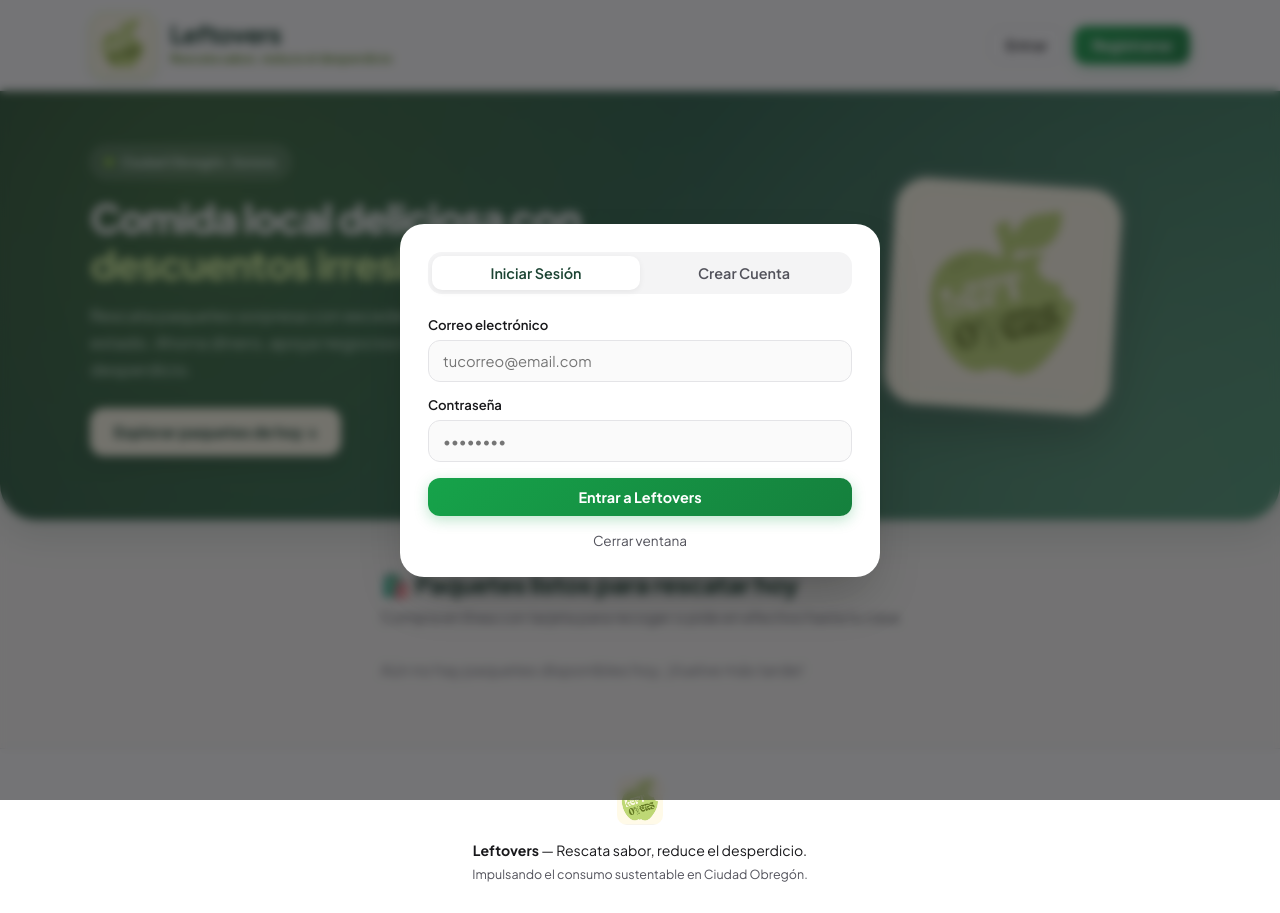
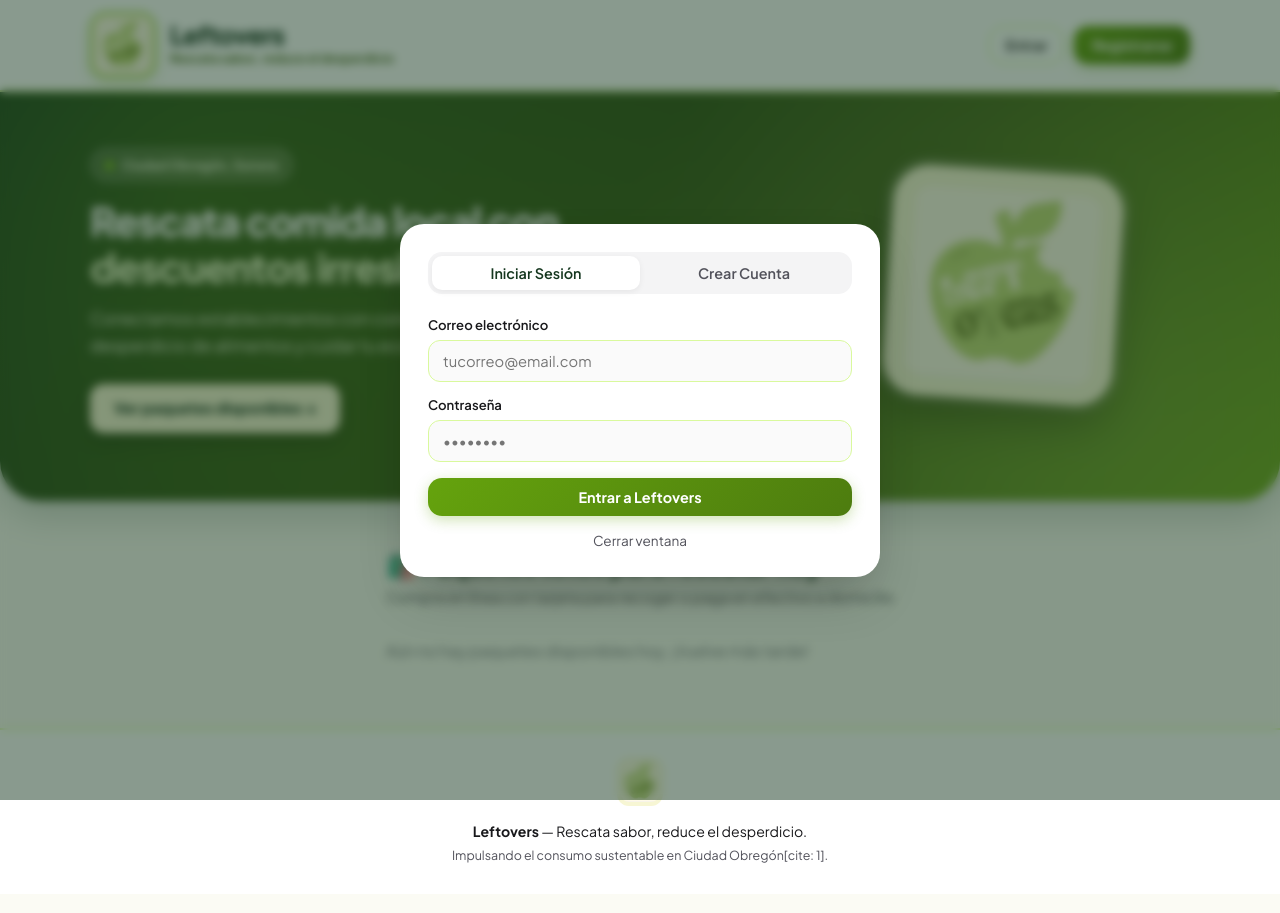
Before and after one commit to ItsYovz/leftovers, a plain HTML site: page index.html in a window 1280 px wide. Both pictures are taken after a click on the button "Entrar". Drawn offline with nearby package versions, Linux system fonts and the light colour scheme; no server answers.

Commit message:
Add files via upload

```diff
--- a/index.html
+++ b/index.html
@@ -7,7 +7,7 @@
   <link rel="preconnect" href="https://fonts.googleapis.com">
   <link rel="preconnect" href="https://fonts.gstatic.com" crossorigin>
   <link href="https://fonts.googleapis.com/css2?family=Plus+Jakarta+Sans:wght@400;500;600;700;800&display=swap" rel="stylesheet">
-  <!-- Mapa Interactivo Leaflet (Gratis y sin API Key) -->
+  <!-- Mapa Interactivo Leaflet -->
   <link rel="stylesheet" href="https://unpkg.com/leaflet@1.9.4/dist/leaflet.css" />
   <script src="https://unpkg.com/leaflet@1.9.4/dist/leaflet.js"></script>
   <link rel="stylesheet" href="styles.css">
@@ -15,7 +15,7 @@
 </head>
 <body>
 
-  <!-- Navbar con Logo más grande y destacado -->
+  <!-- Navbar -->
   <header class="navbar">
     <div class="container nav-content">
       <div class="brand" onclick="window.scrollTo({top: 0, behavior: 'smooth'})" style="cursor: pointer;">
@@ -28,12 +28,12 @@
         </div>
       </div>
       <div class="nav-auth" id="nav-auth-container">
-        <!-- Se llena dinámicamente -->
+        <!-- Dinámico -->
       </div>
     </div>
   </header>
 
-  <!-- Hero Section Dinámico con Logo Protagonista -->
+  <!-- Hero Section -->
   <section class="hero" id="hero-section">
     <div class="hero-bg-shapes"></div>
     <div class="container hero-grid animate-fade-up">
@@ -41,10 +41,10 @@
         <span class="pill-badge">
           <span class="pulse-dot"></span> Ciudad Obregón, Sonora
         </span>
-        <h2>Comida local deliciosa con <span>descuentos irresistibles.</span></h2>
-        <p>Rescata paquetes sorpresa con excedentes del día en perfecto estado. Ahorra dinero, apoya negocios locales y reduce el desperdicio.</p>
+        <h2>Rescata comida local con <span>descuentos irresistibles.</span></h2>
+        <p>Conectamos establecimientos con consumidores para evitar el desperdicio de alimentos y cuidar tu economía diaria[cite: 1].</p>
         <div class="hero-cta">
-          <a href="#vista-catalogo" class="btn-hero-cta">Explorar paquetes de hoy ↓</a>
+          <a href="#vista-catalogo" class="btn-hero-cta">Ver paquetes disponibles ↓</a>
         </div>
       </div>
       <div class="hero-logo-showcase animate-float">
@@ -58,19 +58,19 @@
   <!-- Contenido Principal -->
   <main class="container main-content">
 
-    <!-- VISTA CLIENTE / GENERAL -->
+    <!-- VISTA CLIENTE -->
     <div id="vista-catalogo" class="animate-fade-up" style="animation-delay: 0.1s;">
       <div class="section-header">
         <div>
           <h3>🛍️ Paquetes listos para rescatar hoy</h3>
-          <p class="section-sub">Compra en línea con tarjeta para recoger o pide en efectivo hasta tu casa</p>
+          <p class="section-sub">Compra en línea con tarjeta para recoger o paga en efectivo a domicilio</p>
         </div>
       </div>
 
       <div id="grid-productos" class="grid-cards">
         <div class="loader-container">
           <div class="spinner"></div>
-          <p>Buscando paquetes frescos cerca de ti...</p>
+          <p>Buscando paquetes frescos...</p>
         </div>
       </div>
     </div>
@@ -81,7 +81,7 @@
         <div>
           <span class="badge-negocio">Modo Comercio Local</span>
           <h2>Panel de Gestión</h2>
-          <p id="nombre-negocio-label">Publica tus excedentes del día en segundos.</p>
+          <p id="nombre-negocio-label">Publica tus excedentes y dales salida.</p>
         </div>
         <button class="btn-primario btn-lg" onclick="abrirModalProducto()">
           <span>+</span> Publicar Nuevo Paquete
@@ -99,13 +99,13 @@
   <!-- Footer -->
   <footer class="footer">
     <div class="container">
-      <img src="logo.png" alt="Leftovers" style="height: 48px; margin-bottom: 8px; border-radius: 10px;">
+      <img src="logo.png" alt="Leftovers" style="height: 48px; margin-bottom: 8px; border-radius: 12px; background: var(--crema-logo); padding: 4px;">
       <p><strong>Leftovers</strong> — Rescata sabor, reduce el desperdicio.</p>
-      <p class="footer-sub">Impulsando el consumo sustentable en Ciudad Obregón.</p>
+      <p class="footer-sub">Impulsando el consumo sustentable en Ciudad Obregón[cite: 1].</p>
     </div>
   </footer>
 
-  <!-- MODAL DE AUTENTICACIÓN CON MAPA PARA RESTAURANTES -->
+  <!-- MODAL AUTH -->
   <div id="modal-auth" class="modal hidden" onclick="cerrarSiClickFuera(event, 'modal-auth')">
     <div class="modal-box modal-auth-wide animate-modal">
       <div class="modal-header-tabs">
@@ -125,18 +125,17 @@
         <label>¿Cómo usarás Leftovers?</label>
         <select id="reg-tipo" onchange="toggleCamposNegocio()">
           <option value="cliente">🙋‍♂️ Soy Cliente (Quiero rescatar comida)</option>
-          <option value="restaurante">🏪 Soy Restaurante / Comercio local</option>
+          <option value="restaurante">🏪 Soy Restaurante / Comercio local[cite: 1]</option>
         </select>
 
         <label id="label-nombre">Tu nombre completo</label>
         <input type="text" id="reg-nombre" required placeholder="Ej. Jose Chavez">
 
-        <!-- Campos con Mapa Interactivo para Restaurante -->
         <div id="campos-restaurante" class="hidden">
           <label>📍 Selecciona tu ubicación en el mapa de Ciudad Obregón</label>
-          <p class="hint-mapa">Toca o arrastra el marcador azul hasta el punto exacto de tu negocio:</p>
+          <p class="hint-mapa">Toca o arrastra el marcador hasta el punto exacto de tu negocio:</p>
           <div id="mapa-registro" class="mapa-box"></div>
-          <input type="text" id="reg-direccion" readonly placeholder="Haz clic en el mapa para fijar tu ubicación..." required>
+          <input type="text" id="reg-direccion" readonly placeholder="Haz clic en el mapa..." required>
           <input type="hidden" id="reg-lat">
           <input type="hidden" id="reg-lng">
         </div>
@@ -154,18 +153,18 @@
     </div>
   </div>
 
-  <!-- MODAL PARA PUBLICAR PRODUCTO CON CÁLCULO DE PORCENTAJE -->
+  <!-- MODAL PUBLICAR PRODUCTO (VALIDACIÓN ESTRICTA DE DESCUENTO) -->
   <div id="modal-producto" class="modal hidden" onclick="cerrarSiClickFuera(event, 'modal-producto')">
     <div class="modal-box animate-modal">
       <h3>📦 Nuevo Paquete Sorpresa</h3>
-      <p class="modal-desc">Ingresa el precio normal y el porcentaje de descuento que aplicarás.</p>
+      <p class="modal-desc">El descuento es obligatorio para rescatar excedentes.</p>
 
       <form id="form-nuevo-producto" onsubmit="guardarProducto(event)" class="auth-form">
         <label>Nombre del paquete o platillo</label>
         <input type="text" id="prod-titulo" required placeholder="Ej. Paquete Sorpresa Pan Dulce">
 
-        <label>¿Qué incluye o qué deben saber?</label>
-        <textarea id="prod-desc" rows="2" placeholder="Ej. Bolsa mixta con 6 piezas recién horneadas..." required></textarea>
+        <label>¿Qué incluye?</label>
+        <textarea id="prod-desc" rows="2" placeholder="Ej. Bolsa mixta con piezas del día..." required></textarea>
 
         <div class="form-row">
           <div>
@@ -173,12 +172,11 @@
             <input type="number" id="prod-precio-orig" step="0.01" min="1" required placeholder="120" oninput="calcularPrecioDescuento()">
           </div>
           <div>
-            <label>Descuento a aplicar (%)</label>
-            <input type="number" id="prod-porcentaje" min="10" max="90" value="50" required placeholder="50" oninput="calcularPrecioDescuento()">
+            <label>Descuento obligatorio (%) *</label>
+            <input type="number" id="prod-porcentaje" min="1" max="90" required placeholder="Ej. 50" oninput="calcularPrecioDescuento()">
           </div>
         </div>
 
-        <!-- Caja de vista previa del cálculo automático -->
         <div class="calculo-preview-box">
           <span>Precio final para el cliente:</span>
           <strong id="preview-precio-final">$0.00 MXN</strong>
@@ -203,11 +201,10 @@
     </div>
   </div>
 
-  <!-- MODAL DE CHECKOUT (TARJETA RECOGER O EFECTIVO A DOMICILIO) -->
+  <!-- MODAL CHECKOUT -->
   <div id="modal-checkout" class="modal hidden" onclick="cerrarSiClickFuera(event, 'modal-checkout')">
     <div class="modal-box modal-checkout-box animate-modal">
 
-      <!-- Paso 1: Formulario -->
       <div id="checkout-paso-pago">
         <div class="checkout-header">
           <span class="badge-seguro">🛍️ Finalizar Pedido en Leftovers</span>
@@ -220,7 +217,7 @@
           <div class="resumen-compra-box">
             <div class="form-row">
               <div>
-                <label>Cantidad de paquetes</label>
+                <label>Cantidad</label>
                 <input type="number" id="checkout-cantidad" value="1" min="1" required onchange="recalcularTotalCheckout()">
               </div>
               <div>
@@ -237,17 +234,16 @@
             </div>
           </div>
 
-          <!-- BLOQUE A: PAGO CON TARJETA (RECOGER EN LOCAL) -->
           <div id="bloque-pago-tarjeta">
-            <label>Horario para pasar a recoger</label>
+            <label>Horario para recoger</label>
             <select id="checkout-horario">
               <option value="Hoy 18:00 - 19:00">Hoy 18:00 - 19:00</option>
               <option value="Hoy 19:00 - 20:00">Hoy 19:00 - 20:00</option>
               <option value="Hoy 20:00 - 21:00">Hoy 20:00 - 21:00</option>
             </select>
 
-            <label>Nombre del titular de la tarjeta</label>
-            <input type="text" id="checkout-titular" placeholder="Como aparece en la tarjeta">
+            <label>Titular de la tarjeta</label>
+            <input type="text" id="checkout-titular" placeholder="Nombre completo">
 
             <label>Número de tarjeta</label>
             <input type="text" id="checkout-tarjeta" maxlength="19" placeholder="4555 •••• •••• 1234" oninput="formatearNumeroTarjeta(this)">
@@ -264,20 +260,19 @@
             </div>
           </div>
 
-          <!-- BLOQUE B: PAGO EN EFECTIVO (ENVÍO A DOMICILIO) -->
           <div id="bloque-pago-efectivo" class="hidden">
             <div class="aviso-efectivo">
-              🛵 Pagas en efectivo al repartidor cuando llegue a tu puerta.
+              🛵 Pagas en efectivo al repartidor al llegar a tu puerta.
             </div>
-            <label>Dirección completa de entrega (Calle, número y colonia)</label>
-            <textarea id="checkout-direccion-casa" rows="2" placeholder="Ej. Calle Náinari #1234, Col. Cumuripa, entre California y Jalisco"></textarea>
+            <label>Dirección completa de entrega</label>
+            <textarea id="checkout-direccion-casa" rows="2" placeholder="Calle, número, colonia..."></textarea>
 
-            <label>Referencias de tu casa (Color, rejas, etc.)</label>
-            <input type="text" id="checkout-referencias" placeholder="Ej. Casa blanca de dos pisos frente al parque">
+            <label>Referencias</label>
+            <input type="text" id="checkout-referencias" placeholder="Color de casa, portón, etc.">
           </div>
 
           <label>Teléfono de contacto</label>
-          <input type="tel" id="checkout-telefono" required placeholder="Ej. 6441234567">
+          <input type="tel" id="checkout-telefono" required placeholder="6441234567">
 
           <div class="modal-actions">
             <button type="button" class="btn-secundario" onclick="cerrarModalCheckout()">Cancelar</button>
@@ -286,18 +281,16 @@
         </form>
       </div>
 
-      <!-- Paso 2: Procesando -->
       <div id="checkout-paso-procesando" class="hidden text-center" style="padding: 35px 10px;">
         <div class="spinner" style="width: 48px; height: 48px; border-width: 4px;"></div>
-        <h3 style="margin-top: 15px; color: var(--verde-oscuro);" id="texto-procesando">Procesando tu pedido...</h3>
-        <p class="modal-desc">Confirmando disponibilidad con el establecimiento</p>
+        <h3 style="margin-top: 15px; color: var(--verde-oscuro);" id="texto-procesando">Procesando...</h3>
+        <p class="modal-desc">Validando detalles</p>
       </div>
 
-      <!-- Paso 3: Ticket Digital -->
       <div id="checkout-paso-exito" class="hidden text-center">
         <div class="ticket-check">✅</div>
         <h3 style="color: var(--verde-oscuro);">¡Pedido Confirmado!</h3>
-        <p class="modal-desc" id="ticket-subtitulo">Guarda tu comprobante digital.</p>
+        <p class="modal-desc" id="ticket-subtitulo">Guarda tu comprobante.</p>
 
         <div class="ticket-digital">
           <div class="ticket-fila">
@@ -317,8 +310,8 @@
             <strong id="ticket-modalidad">Recoger</strong>
           </div>
           <div class="ticket-fila">
-            <span id="ticket-label-lugar">Dirección:</span>
-            <span id="ticket-valor-lugar">Lugar</span>
+            <span id="ticket-label-lugar">Lugar:</span>
+            <span id="ticket-valor-lugar">Dirección</span>
           </div>
           <div class="ticket-fila ticket-total">
             <span>Total:</span>
@@ -326,7 +319,7 @@
           </div>
         </div>
 
-        <button type="button" class="btn-primario w-full" onclick="cerrarModalCheckout()">Listo, volver al catálogo</button>
+        <button type="button" class="btn-primario w-full" onclick="cerrarModalCheckout()">Volver al catálogo</button>
       </div>
 
     </div>
--- a/styles.css
+++ b/styles.css
@@ -1,20 +1,20 @@
 :root {
-  --bg-crema: #fcfbf7;
-  --crema-logo: #fdfbe7;
+  --bg-crema: #fbfbf4;
+  --crema-logo: #f7f6d4;
   --blanco: #ffffff;
-  --verde-oscuro: #1b4332;
-  --verde-oliva: #4d7c0f;
-  --verde-lima: #a3e635;
-  --verde-principal: #16a34a;
-  --verde-hover: #15803d;
-  --verde-suave: #dcfce7;
+  --verde-oscuro: #14361e;
+  --verde-oliva: #3f6212;
+  --verde-lima: #84cc16;
+  --verde-principal: #65a30d;
+  --verde-hover: #4d7c0f;
+  --verde-suave: #ecfccb;
   --ambar-suave: #fef3c7;
   --ambar-texto: #92400e;
   --texto-oscuro: #18181b;
   --texto-gris: #52525b;
-  --borde: #e4e4e7;
-  --sombra-suave: 0 10px 30px -5px rgba(27, 67, 50, 0.07);
-  --sombra-hover: 0 22px 35px -10px rgba(27, 67, 50, 0.16);
+  --borde: #d9f99d;
+  --sombra-suave: 0 12px 30px -5px rgba(79, 110, 41, 0.1);
+  --sombra-hover: 0 20px 40px -10px rgba(79, 110, 41, 0.22);
 }
 
 * {
@@ -60,9 +60,9 @@ body {
 }
 
 @keyframes pulse {
-  0% { transform: scale(0.95); box-shadow: 0 0 0 0 rgba(163, 230, 53, 0.8); }
-  70% { transform: scale(1); box-shadow: 0 0 0 9px rgba(163, 230, 53, 0); }
-  100% { transform: scale(0.95); box-shadow: 0 0 0 0 rgba(163, 230, 53, 0); }
+  0% { transform: scale(0.95); box-shadow: 0 0 0 0 rgba(132, 204, 22, 0.8); }
+  70% { transform: scale(1); box-shadow: 0 0 0 10px rgba(132, 204, 22, 0); }
+  100% { transform: scale(0.95); box-shadow: 0 0 0 0 rgba(132, 204, 22, 0); }
 }
 
 @keyframes spin { to { transform: rotate(360deg); } }
@@ -71,12 +71,12 @@ body {
 .animate-float { animation: floatLogo 4.5s ease-in-out infinite; }
 .animate-modal { animation: modalPop 0.3s cubic-bezier(0.16, 1, 0.3, 1) forwards; }
 
-/* --- NAVBAR CON LOGO DESTACADO --- */
+/* --- NAVBAR --- */
 .navbar {
-  background: rgba(255, 255, 255, 0.88);
+  background: rgba(255, 255, 255, 0.92);
   backdrop-filter: blur(14px);
   -webkit-backdrop-filter: blur(14px);
-  border-bottom: 1px solid rgba(228, 228, 231, 0.7);
+  border-bottom: 2px solid var(--borde);
   padding: 12px 0;
   position: sticky;
   top: 0;
@@ -97,10 +97,10 @@ body {
 
 .logo-wrapper {
   background: var(--crema-logo);
-  padding: 4px;
-  border-radius: 14px;
-  border: 1.5px solid #d9f99d;
-  box-shadow: 0 4px 10px rgba(77, 124, 15, 0.12);
+  padding: 5px;
+  border-radius: 16px;
+  border: 2px solid var(--verde-lima);
+  box-shadow: 0 6px 15px rgba(101, 163, 13, 0.2);
   display: flex;
   align-items: center;
   justify-content: center;
@@ -108,18 +108,18 @@ body {
 }
 
 .brand:hover .logo-wrapper {
-  transform: rotate(-6deg) scale(1.08);
+  transform: rotate(-5deg) scale(1.08);
 }
 
 .logo {
-  height: 56px;
-  width: 56px;
+  height: 52px;
+  width: 52px;
   object-fit: contain;
   border-radius: 10px;
 }
 
 .brand h1 {
-  font-size: 1.55rem;
+  font-size: 1.6rem;
   color: var(--verde-oscuro);
   font-weight: 800;
   letter-spacing: -0.03em;
@@ -129,7 +129,7 @@ body {
 .slogan {
   font-size: 0.78rem;
   color: var(--verde-oliva);
-  font-weight: 600;
+  font-weight: 700;
 }
 
 /* --- BOTONES --- */
@@ -140,12 +140,12 @@ body {
   color: var(--blanco);
   border: none;
   padding: 10px 18px;
-  border-radius: 12px;
+  border-radius: 14px;
   font-weight: 700;
   font-size: 0.9rem;
   cursor: pointer;
   transition: all 0.25s cubic-bezier(0.16, 1, 0.3, 1);
-  box-shadow: 0 4px 14px rgba(22, 163, 74, 0.28);
+  box-shadow: 0 4px 14px rgba(101, 163, 13, 0.3);
   display: inline-flex;
   align-items: center;
   justify-content: center;
@@ -154,7 +154,7 @@ body {
 
 .btn-primario:hover {
   transform: translateY(-2px);
-  box-shadow: 0 8px 20px rgba(22, 163, 74, 0.38);
+  box-shadow: 0 8px 20px rgba(101, 163, 13, 0.4);
 }
 
 .btn-primario:active { transform: scale(0.97); }
@@ -163,34 +163,34 @@ body {
 .btn-secundario {
   background: var(--blanco);
   color: var(--texto-oscuro);
-  border: 1.5px solid var(--borde);
+  border: 1.5px solid #bef264;
   padding: 9px 16px;
-  border-radius: 12px;
+  border-radius: 14px;
   font-weight: 600;
   font-size: 0.9rem;
   cursor: pointer;
   transition: all 0.2s ease;
 }
 
-.btn-secundario:hover { background: #f4f4f5; border-color: #d4d4d8; }
+.btn-secundario:hover { background: #f7fee7; border-color: var(--verde-lima); }
 
-/* --- HERO DINÁMICO CON LOGO PROTAGONISTA --- */
+/* --- HERO SECTION --- */
 .hero {
   position: relative;
-  background: linear-gradient(135deg, #1b4332 0%, #2d6a4f 60%, #40916c 100%);
+  background: linear-gradient(135deg, #14361e 0%, #3f6212 60%, #65a30d 100%);
   color: var(--blanco);
-  padding: 54px 0 64px;
+  padding: 56px 0 68px;
   overflow: hidden;
-  border-bottom-left-radius: 36px;
-  border-bottom-right-radius: 36px;
-  box-shadow: 0 15px 35px rgba(27, 67, 50, 0.15);
+  border-bottom-left-radius: 40px;
+  border-bottom-right-radius: 40px;
+  box-shadow: 0 15px 35px rgba(20, 54, 30, 0.2);
 }
 
 .hero-bg-shapes {
   position: absolute;
   inset: 0;
-  background-image: radial-gradient(circle at 15% 25%, rgba(163, 230, 53, 0.18) 0%, transparent 45%),
-                    radial-gradient(circle at 85% 75%, rgba(253, 251, 231, 0.12) 0%, transparent 45%);
+  background-image: radial-gradient(circle at 15% 25%, rgba(132, 204, 22, 0.25) 0%, transparent 45%),
+                    radial-gradient(circle at 85% 75%, rgba(247, 246, 212, 0.15) 0%, transparent 45%);
   pointer-events: none;
 }
 
@@ -207,20 +207,20 @@ body {
   display: inline-flex;
   align-items: center;
   gap: 8px;
-  background: rgba(255, 255, 255, 0.14);
+  background: rgba(255, 255, 255, 0.16);
   backdrop-filter: blur(8px);
-  border: 1px solid rgba(255, 255, 255, 0.25);
+  border: 1px solid rgba(255, 255, 255, 0.3);
   padding: 6px 14px;
   border-radius: 999px;
   font-size: 0.8rem;
-  font-weight: 600;
+  font-weight: 700;
   margin-bottom: 16px;
-  color: #ecfdf5;
+  color: #f7fee7;
 }
 
 .pulse-dot {
-  width: 8px;
-  height: 8px;
+  width: 9px;
+  height: 9px;
   background-color: var(--verde-lima);
   border-radius: 50%;
   animation: pulse 2s infinite;
@@ -234,10 +234,10 @@ body {
   margin-bottom: 16px;
 }
 
-.hero h2 span { color: #d9f99d; }
+.hero h2 span { color: #ecfccb; text-shadow: 0 2px 10px rgba(0,0,0,0.2); }
 
 .hero p {
-  color: #d8f3dc;
+  color: #f7fee7;
   font-size: 1.05rem;
   max-width: 560px;
   margin-bottom: 24px;
@@ -252,27 +252,24 @@ body {
   border-radius: 14px;
   text-decoration: none;
   font-size: 0.95rem;
-  box-shadow: 0 8px 20px rgba(0,0,0,0.15);
+  box-shadow: 0 8px 20px rgba(0,0,0,0.2);
   transition: transform 0.25s ease;
 }
 
 .btn-hero-cta:hover { transform: translateY(-3px); }
 
-.hero-logo-showcase {
-  display: flex;
-  justify-content: center;
-}
+.hero-logo-showcase { display: flex; justify-content: center; }
 
 .logo-glow-card {
   background: var(--crema-logo);
-  padding: 18px;
-  border-radius: 32px;
-  box-shadow: 0 20px 45px rgba(0, 0, 0, 0.25), 0 0 0 8px rgba(255, 255, 255, 0.12);
+  padding: 20px;
+  border-radius: 36px;
+  box-shadow: 0 20px 45px rgba(0, 0, 0, 0.3), 0 0 0 8px rgba(255, 255, 255, 0.15);
   transform: rotate(3deg);
   transition: transform 0.4s ease;
 }
 
-.logo-glow-card:hover { transform: rotate(0deg) scale(1.04); }
+.logo-glow-card:hover { transform: rotate(0deg) scale(1.05); }
 
 .hero-big-logo {
   width: 190px;
@@ -285,7 +282,7 @@ body {
 /* --- CATÁLOGO Y TARJETAS --- */
 .main-content { padding: 45px 20px 65px; flex: 1; }
 .section-header { margin-bottom: 28px; }
-.section-header h3 { font-size: 1.55rem; font-weight: 800; color: var(--verde-oscuro); letter-spacing: -0.02em; }
+.section-header h3 { font-size: 1.55rem; font-weight: 800; color: var(--verde-oscuro); }
 .section-sub { color: var(--texto-gris); font-size: 0.95rem; }
 
 .grid-cards {
@@ -296,7 +293,7 @@ body {
 
 .card {
   background: var(--blanco);
-  border: 1px solid rgba(228, 228, 231, 0.9);
+  border: 1.5px solid var(--borde);
   border-radius: 22px;
   overflow: hidden;
   display: flex;
@@ -310,7 +307,7 @@ body {
 .card:hover {
   transform: translateY(-7px);
   box-shadow: var(--sombra-hover);
-  border-color: rgba(22, 163, 74, 0.35);
+  border-color: var(--verde-lima);
 }
 
 .card-img-wrapper { position: relative; overflow: hidden; height: 185px; background: #f4f4f5; }
@@ -351,7 +348,7 @@ body {
 
 .card-footer {
   padding: 14px 20px;
-  background: #fafaf9;
+  background: #fcfcfb;
   border-top: 1px solid #f4f4f5;
   display: flex;
   justify-content: space-between;
@@ -371,12 +368,12 @@ body {
   margin-bottom: 6px;
 }
 
-/* --- MAPA EN REGISTRO Y VISTA PREVIA DE DESCUENTO --- */
+/* --- MAPA Y VISTA PREVIA --- */
 .mapa-box {
   width: 100%;
   height: 210px;
   border-radius: 14px;
-  border: 2px solid var(--borde);
+  border: 2px solid var(--verde-lima);
   margin: 8px 0 10px;
   z-index: 1;
 }
@@ -385,7 +382,7 @@ body {
 
 .calculo-preview-box {
   background: var(--verde-suave);
-  border: 1.5px solid #86efac;
+  border: 1.5px solid var(--verde-lima);
   border-radius: 12px;
   padding: 12px 16px;
   margin: 12px 0;
@@ -418,7 +415,7 @@ body {
   background: var(--blanco);
   padding: 24px 28px;
   border-radius: 22px;
-  border: 1px solid var(--borde);
+  border: 1.5px solid var(--borde);
   box-shadow: var(--sombra-suave);
 }
 
@@ -435,11 +432,11 @@ body {
 
 .subtitulo-seccion { margin: 32px 0 18px; font-size: 1.25rem; color: var(--verde-oscuro); }
 
-/* --- MODALES Y CHECKOUT --- */
+/* --- MODALES --- */
 .modal {
   position: fixed;
   inset: 0;
-  background: rgba(24, 24, 27, 0.6);
+  background: rgba(20, 54, 30, 0.5);
   backdrop-filter: blur(5px);
   display: flex;
   align-items: center;
@@ -482,7 +479,7 @@ body {
   outline: none;
   border-color: var(--verde-principal);
   background: var(--blanco);
-  box-shadow: 0 0 0 4px rgba(22, 163, 74, 0.12);
+  box-shadow: 0 0 0 4px rgba(101, 163, 13, 0.15);
 }
 
 .form-row { display: grid; grid-template-columns: 1fr 1fr; gap: 12px; }
@@ -508,10 +505,10 @@ body {
 /* --- LOADER & FOOTER --- */
 .loader-container { grid-column: 1 / -1; text-align: center; padding: 40px; color: var(--texto-gris); }
 .spinner { width: 38px; height: 38px; border: 3px solid var(--verde-suave); border-top-color: var(--verde-principal); border-radius: 50%; animation: spin 0.8s linear infinite; margin: 0 auto 12px; }
-.footer { background: var(--blanco); border-top: 1px solid var(--borde); padding: 28px 0; text-align: center; font-size: 0.88rem; color: var(--texto-oscuro); }
+.footer { background: var(--blanco); border-top: 2px solid var(--borde); padding: 28px 0; text-align: center; font-size: 0.88rem; color: var(--texto-oscuro); }
 .footer-sub { font-size: 0.78rem; color: var(--texto-gris); margin-top: 4px; }
 
-/* --- RESPONSIVO CELULAR --- */
+/* --- RESPONSIVO --- */
 @media (max-width: 768px) {
   .hero-grid { grid-template-columns: 1fr; text-align: center; }
   .hero h2 { font-size: 1.9rem; }
```
